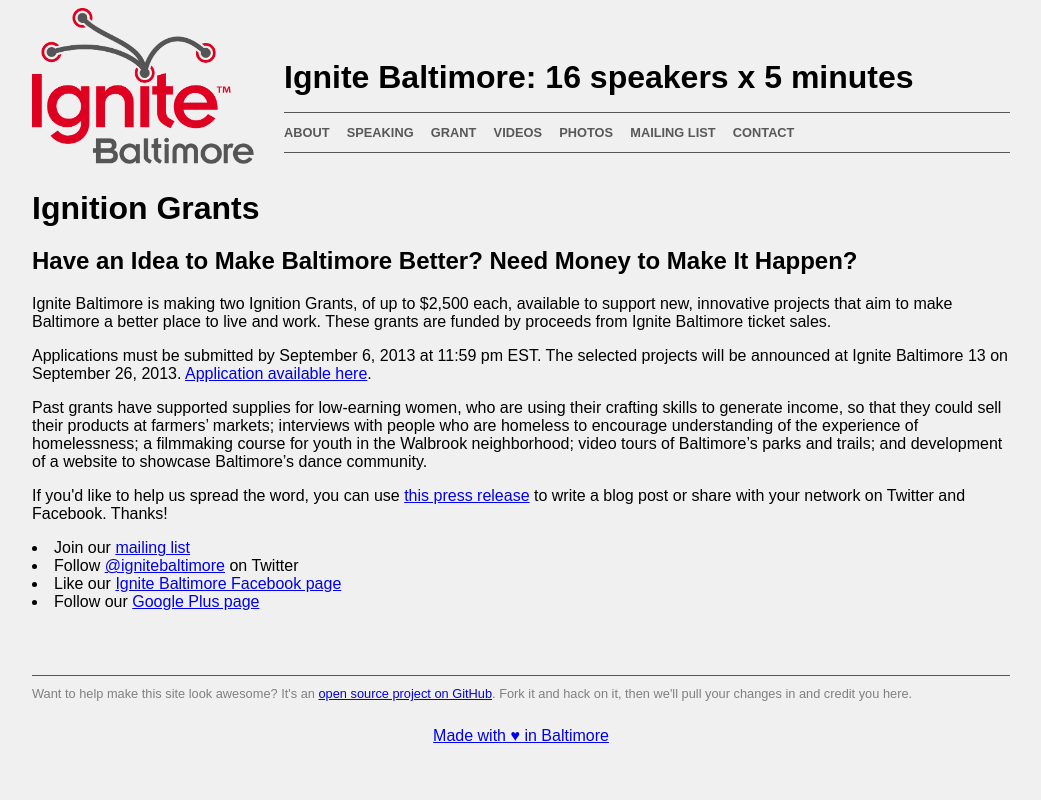
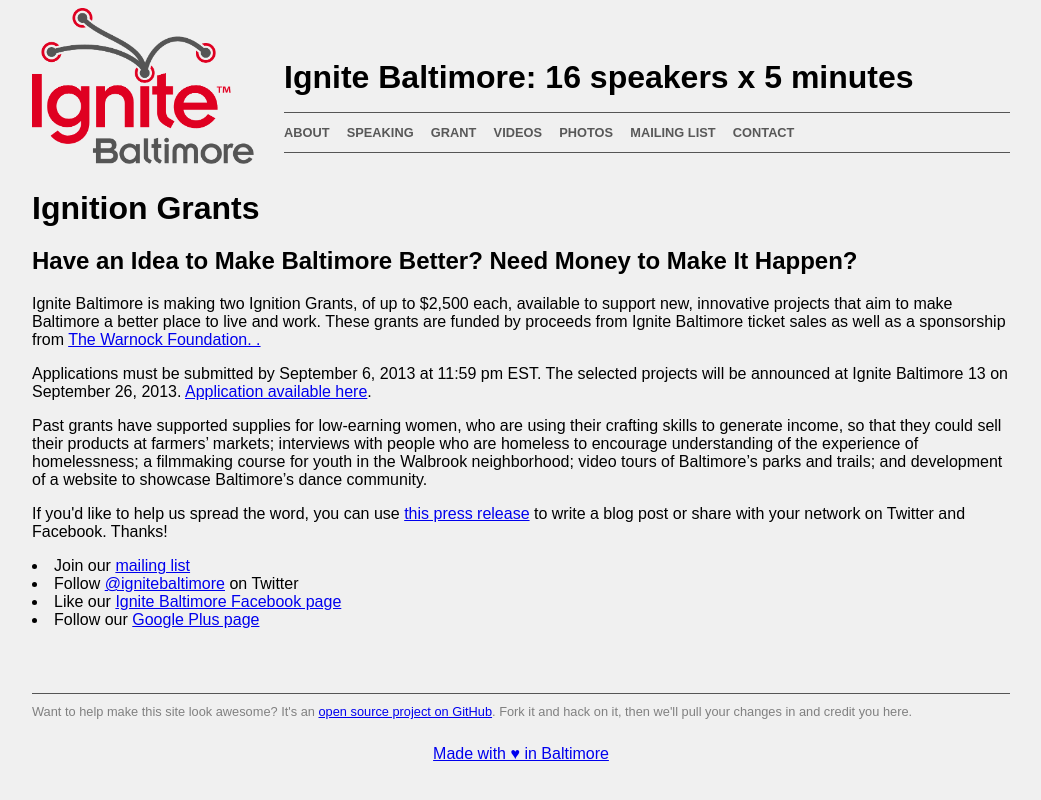
Before and after one commit to ignitebaltimore/ignitebaltimore.github.com, a Jekyll site: the page built from grant.html, in a window 1280 px wide. Shown: the top 800 px of the page, without its empty margins (119-1160 px from the left). Built offline with Jekyll 4.4.1, drawn with Linux system fonts in a browser that asks for light colours.

Commit message:
Update grant.html

```diff
--- a/grant.html
+++ b/grant.html
@@ -8,7 +8,8 @@
 <h2 class="row">Have an Idea to Make Baltimore Better? Need Money to Make It Happen?</h2>
 
 <div class="row">
-  <p>Ignite Baltimore is making two Ignition Grants, of up to $2,500 each, available to support new, innovative projects that aim to make Baltimore a better place to live and work. These grants are funded by proceeds from Ignite Baltimore ticket sales.</p>
+  <p>Ignite Baltimore is making two Ignition Grants, of up to $2,500 each, available to support new, innovative projects that aim to make Baltimore a better place to live and work. These grants are funded by proceeds from Ignite Baltimore ticket sales as well as a sponsorship from <a href="http://warnockfoundation.org/">The Warnock Foundation.
+.</a></p>
 
   <p>Applications must be submitted by September 6, 2013 at 11:59 pm EST. The selected projects will be announced at Ignite Baltimore 13 on September 26, 2013.
   <a href="https://docs.google.com/document/d/14u1dJ3HESYNcWDnYyPTIx_Htb15LWxsvKWSC2sscmgY/edit">Application available here</a>.</p>
```
